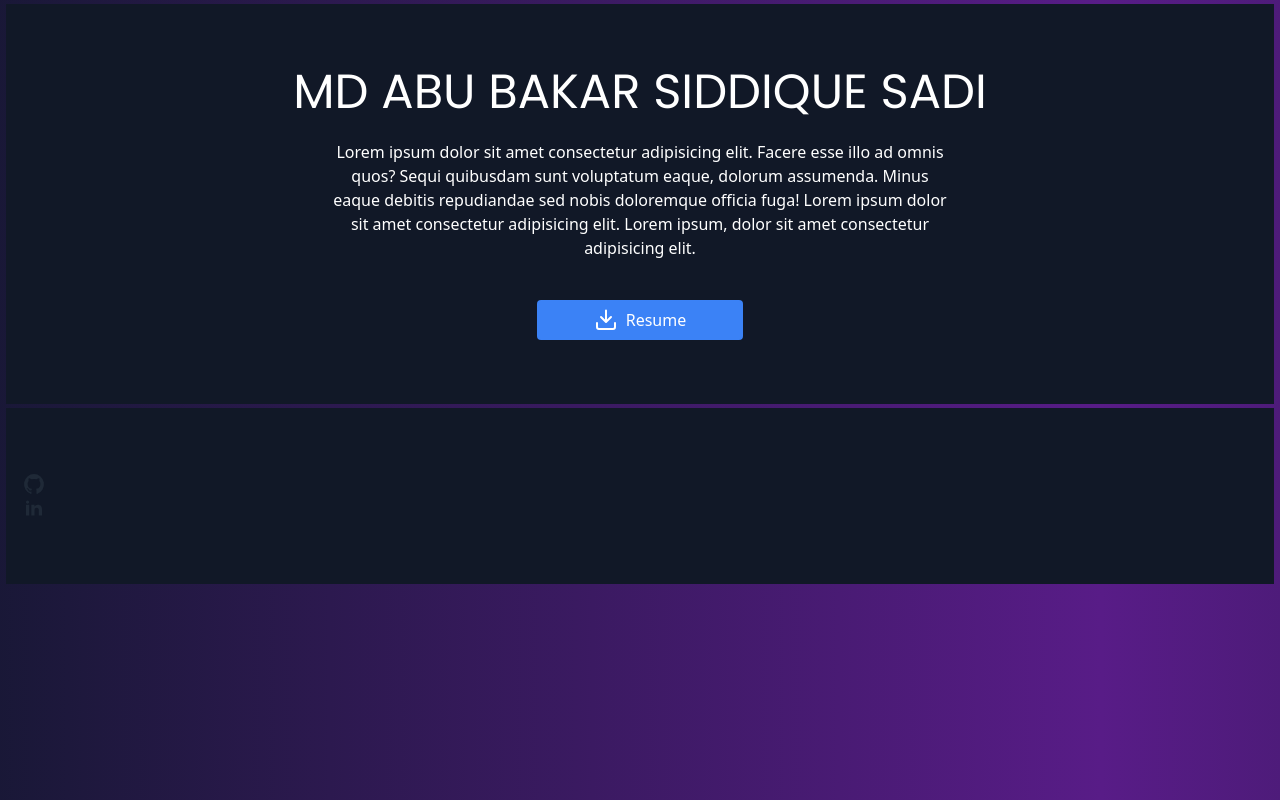
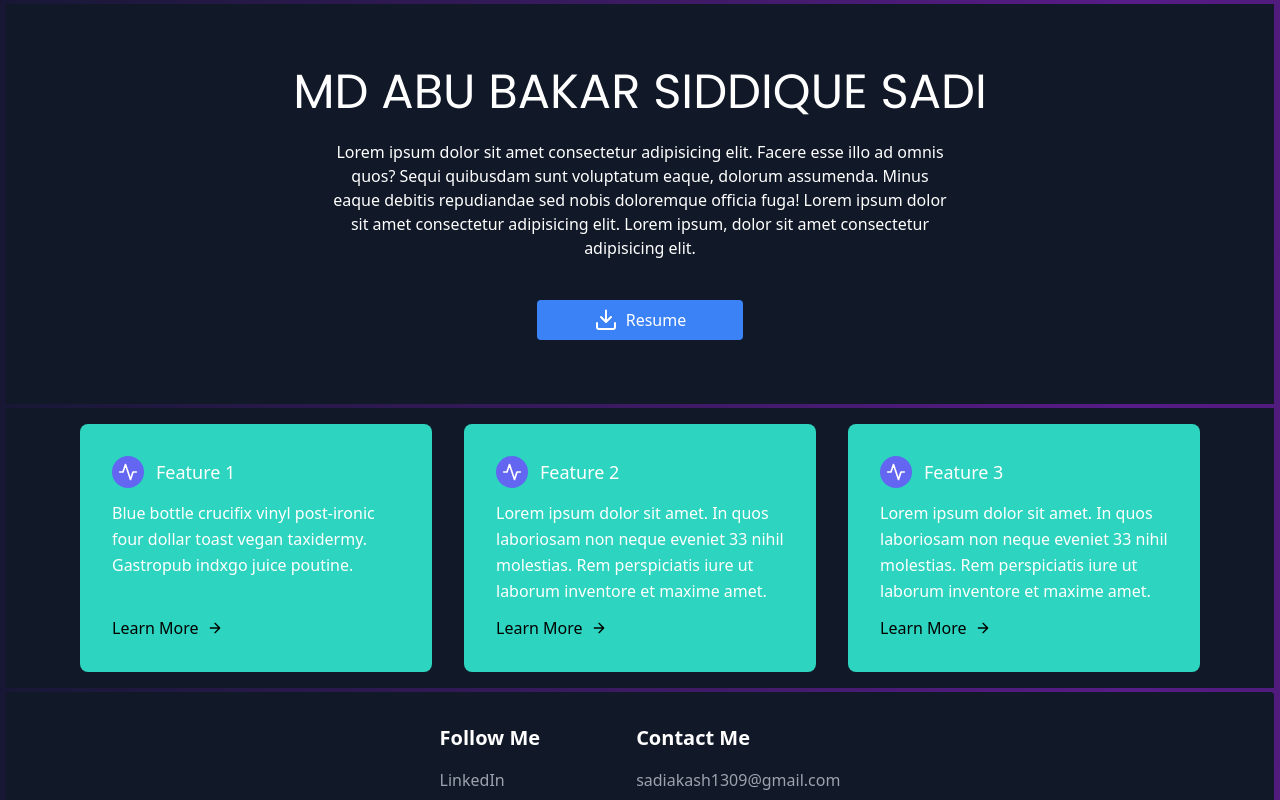
Before and after one commit to Sadi-Rahman/portfolio, a React (Vite) app: page / in a window 1280 px wide. Shown: the top 800 px of the page. Built offline with nearby package versions, Linux system fonts and the light colour scheme.

Commit message:
updating footer and porjects

```diff
--- a/src/App.jsx
+++ b/src/App.jsx
@@ -1,5 +1,6 @@
 // import "./App.css";
 import Hero from "./components/hero";
+import Projects from "./components/Projects";
 import Footer from "./components/Footer";
 
 function App() {
@@ -7,6 +8,9 @@ function App() {
     <>
       <div>
         <Hero />
+
+        <Projects />
+
         <Footer />
       </div>
     </>
--- a/src/components/Footer.jsx
+++ b/src/components/Footer.jsx
@@ -2,43 +2,53 @@ import React from "react";
 
 const Footer = () => {
   return (
-    <footer className="bg-gray-900 max-w-[99%] mx-auto m-1">
-      <div class="py-8 px-4 mx-auto max-w-screen-xl text-center lg:py-16">
-        <a href="http://www.github.com" target="_blank" rel="noreferrer">
-          <svg
-            class="w-6 h-6 text-gray-800 dark:text-white"
-            aria-hidden="true"
-            xmlns="http://www.w3.org/2000/svg"
-            width="24"
-            height="24"
-            fill="currentColor"
-            viewBox="0 0 24 24"
-          >
-            <path
-              fill-rule="evenodd"
-              d="M12.006 2a9.847 9.847 0 0 0-6.484 2.44 10.32 10.32 0 0 0-3.393 6.17 10.48 10.48 0 0 0 1.317 6.955 10.045 10.045 0 0 0 5.4 4.418c.504.095.683-.223.683-.494 0-.245-.01-1.052-.014-1.908-2.78.62-3.366-1.21-3.366-1.21a2.711 2.711 0 0 0-1.11-1.5c-.907-.637.07-.621.07-.621.317.044.62.163.885.346.266.183.487.426.647.71.135.253.318.476.538.655a2.079 2.079 0 0 0 2.37.196c.045-.52.27-1.006.635-1.37-2.219-.259-4.554-1.138-4.554-5.07a4.022 4.022 0 0 1 1.031-2.75 3.77 3.77 0 0 1 .096-2.713s.839-.275 2.749 1.05a9.26 9.26 0 0 1 5.004 0c1.906-1.325 2.74-1.05 2.74-1.05.37.858.406 1.828.101 2.713a4.017 4.017 0 0 1 1.029 2.75c0 3.939-2.339 4.805-4.564 5.058a2.471 2.471 0 0 1 .679 1.897c0 1.372-.012 2.477-.012 2.814 0 .272.18.592.687.492a10.05 10.05 0 0 0 5.388-4.421 10.473 10.473 0 0 0 1.313-6.948 10.32 10.32 0 0 0-3.39-6.165A9.847 9.847 0 0 0 12.007 2Z"
-              clip-rule="evenodd"
-            />
-          </svg>
-        </a>
-        <a href="http://www.linkedin.com" target="_blank" rel="noreferrer">
-          <svg
-            class="w-6 h-6 text-gray-800 dark:text-white"
-            aria-hidden="true"
-            xmlns="http://www.w3.org/2000/svg"
-            width="24"
-            height="24"
-            fill="currentColor"
-            viewBox="0 0 24 24"
-          >
-            <path
-              fill-rule="evenodd"
-              d="M12.51 8.796v1.697a3.738 3.738 0 0 1 3.288-1.684c3.455 0 4.202 2.16 4.202 4.97V19.5h-3.2v-5.072c0-1.21-.244-2.766-2.128-2.766-1.827 0-2.139 1.317-2.139 2.676V19.5h-3.19V8.796h3.168ZM7.2 6.106a1.61 1.61 0 0 1-.988 1.483 1.595 1.595 0 0 1-1.743-.348A1.607 1.607 0 0 1 5.6 4.5a1.601 1.601 0 0 1 1.6 1.606Z"
-              clip-rule="evenodd"
-            />
-            <path d="M7.2 8.809H4V19.5h3.2V8.809Z" />
-          </svg>
-        </a>
+    <footer className="bg-gray-900 max-w-[99%] mx-auto m-1 rounded">
+      <div className="container mx-auto py-8 px-4 max-w-screen-xl">
+        {/* Main content */}
+        <div className="flex flex-col items-center space-y-12">
+          {/* Links and Contact Section */}
+          <div className="w-full flex flex-col md:flex-row justify-center gap-24">
+            <div className="flex flex-col items-justify">
+              <h4 className="text-xl font-semibold mb-4 text-white">
+                Follow Me
+              </h4>
+              <ul className="text-gray-400 space-y-2 text-justify">
+                <li>
+                  <a href="#" className="hover:text-white transition-colors">
+                    LinkedIn
+                  </a>
+                </li>
+                <li>
+                  <a href="#" className="hover:text-white transition-colors">
+                    Github
+                  </a>
+                </li>
+              </ul>
+            </div>
+
+            <div className="flex flex-col items-justify ">
+              <h4 className="text-xl font-semibold mb-4 text-white">
+                Contact Me
+              </h4>
+              <div className="text-gray-400 space-y-2 text-justify">
+                <p>sadiakash1309@gmail.com</p>
+                <p>+8801705397490</p>
+              </div>
+            </div>
+          </div>
+
+          {/* Buttons Section */}
+          <div className="w-full border-t border-gray-800 pt-8">
+            <div className="flex flex-col md:flex-row justify-center gap-6 mt-4">
+              <button className="bg-red-600 hover:bg-red-700 px-8 py-3 text-white font-semibold text-lg rounded-md transition-colors">
+                MESSAGE ME
+              </button>
+              <button className="border border-white px-8 py-3 text-white font-semibold text-lg rounded-md hover:bg-white hover:text-gray-900 transition-colors">
+                GET MY CV
+              </button>
+            </div>
+          </div>
+        </div>
       </div>
     </footer>
   );
--- /dev/null
+++ b/src/components/Projects.jsx
@@ -0,0 +1,151 @@
+import React from "react";
+
+const Projects = () => {
+  return (
+    <section class="bg-gray-900 max-w-[99%] mx-auto m-1">
+      <div class="flex flex-wrap justify-center">
+        <div class="p-4 max-w-sm">
+          <div class="flex rounded-lg h-full dark:bg-gray-800 bg-teal-400 p-8 flex-col">
+            <div class="flex items-center mb-3">
+              <div class="w-8 h-8 mr-3 inline-flex items-center justify-center rounded-full dark:bg-indigo-500 bg-indigo-500 text-white flex-shrink-0">
+                <svg
+                  fill="none"
+                  stroke="currentColor"
+                  stroke-linecap="round"
+                  stroke-linejoin="round"
+                  stroke-width="2"
+                  class="w-5 h-5"
+                  viewBox="0 0 24 24"
+                >
+                  <path d="M22 12h-4l-3 9L9 3l-3 9H2"></path>
+                </svg>
+              </div>
+              <h2 class="text-white dark:text-white text-lg font-medium">
+                Feature 1
+              </h2>
+            </div>
+            <div class="flex flex-col justify-between flex-grow">
+              <p class="leading-relaxed text-base text-white dark:text-gray-300">
+                Blue bottle crucifix vinyl post-ironic four dollar toast vegan
+                taxidermy. Gastropub indxgo juice poutine.
+              </p>
+              <a
+                href="#"
+                class="mt-3 text-black dark:text-white hover:text-blue-600 inline-flex items-center"
+              >
+                Learn More
+                <svg
+                  fill="none"
+                  stroke="currentColor"
+                  stroke-linecap="round"
+                  stroke-linejoin="round"
+                  stroke-width="2"
+                  class="w-4 h-4 ml-2"
+                  viewBox="0 0 24 24"
+                >
+                  <path d="M5 12h14M12 5l7 7-7 7"></path>
+                </svg>
+              </a>
+            </div>
+          </div>
+        </div>
+
+        <div class="p-4 max-w-sm">
+          <div class="flex rounded-lg h-full dark:bg-gray-800 bg-teal-400 p-8 flex-col">
+            <div class="flex items-center mb-3">
+              <div class="w-8 h-8 mr-3 inline-flex items-center justify-center rounded-full dark:bg-indigo-500 bg-indigo-500 text-white flex-shrink-0">
+                <svg
+                  fill="none"
+                  stroke="currentColor"
+                  stroke-linecap="round"
+                  stroke-linejoin="round"
+                  stroke-width="2"
+                  class="w-5 h-5"
+                  viewBox="0 0 24 24"
+                >
+                  <path d="M22 12h-4l-3 9L9 3l-3 9H2"></path>
+                </svg>
+              </div>
+              <h2 class="text-white dark:text-white text-lg font-medium">
+                Feature 2
+              </h2>
+            </div>
+            <div class="flex flex-col justify-between flex-grow">
+              <p class="leading-relaxed text-base text-white dark:text-gray-300">
+                Lorem ipsum dolor sit amet. In quos laboriosam non neque eveniet
+                33 nihil molestias. Rem perspiciatis iure ut laborum inventore
+                et maxime amet.
+              </p>
+              <a
+                href="#"
+                class="mt-3 text-black dark:text-white hover:text-blue-600 inline-flex items-center"
+              >
+                Learn More
+                <svg
+                  fill="none"
+                  stroke="currentColor"
+                  stroke-linecap="round"
+                  stroke-linejoin="round"
+                  stroke-width="2"
+                  class="w-4 h-4 ml-2"
+                  viewBox="0 0 24 24"
+                >
+                  <path d="M5 12h14M12 5l7 7-7 7"></path>
+                </svg>
+              </a>
+            </div>
+          </div>
+        </div>
+
+        <div class="p-4 max-w-sm">
+          <div class="flex rounded-lg h-full dark:bg-gray-800 bg-teal-400 p-8 flex-col">
+            <div class="flex items-center mb-3">
+              <div class="w-8 h-8 mr-3 inline-flex items-center justify-center rounded-full dark:bg-indigo-500 bg-indigo-500 text-white flex-shrink-0">
+                <svg
+                  fill="none"
+                  stroke="currentColor"
+                  stroke-linecap="round"
+                  stroke-linejoin="round"
+                  stroke-width="2"
+                  class="w-5 h-5"
+                  viewBox="0 0 24 24"
+                >
+                  <path d="M22 12h-4l-3 9L9 3l-3 9H2"></path>
+                </svg>
+              </div>
+              <h2 class="text-white dark:text-white text-lg font-medium">
+                Feature 3
+              </h2>
+            </div>
+            <div class="flex flex-col justify-between flex-grow">
+              <p class="leading-relaxed text-base text-white dark:text-gray-300">
+                Lorem ipsum dolor sit amet. In quos laboriosam non neque eveniet
+                33 nihil molestias. Rem perspiciatis iure ut laborum inventore
+                et maxime amet.
+              </p>
+              <a
+                href="#"
+                class="mt-3 text-black dark:text-white hover:text-blue-600 inline-flex items-center"
+              >
+                Learn More
+                <svg
+                  fill="none"
+                  stroke="currentColor"
+                  stroke-linecap="round"
+                  stroke-linejoin="round"
+                  stroke-width="2"
+                  class="w-4 h-4 ml-2"
+                  viewBox="0 0 24 24"
+                >
+                  <path d="M5 12h14M12 5l7 7-7 7"></path>
+                </svg>
+              </a>
+            </div>
+          </div>
+        </div>
+      </div>
+    </section>
+  );
+};
+
+export default Projects;
```
